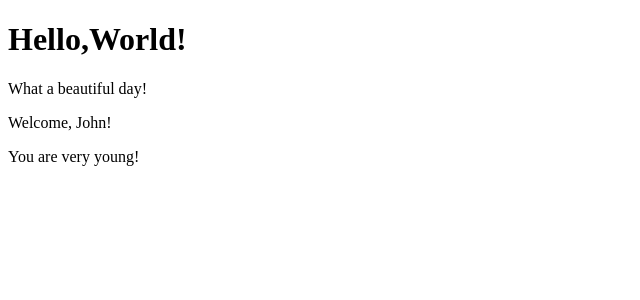
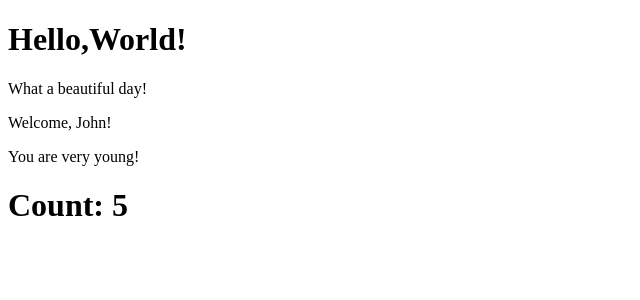
Before and after one commit to CeciliaFabiole/REACT, a React (Create React App) app in the folder react-complete-exercises/: page / in a window 1280 px wide. Shown: the top 300 px of the page, without its empty margins (0-640 px from the left). Built offline with nearby package versions, Linux system fonts and the light colour scheme.

Commit message:
feat:add state-01

```diff
--- a/react-complete-exercises/src/App.js
+++ b/react-complete-exercises/src/App.js
@@ -1,6 +1,7 @@
 import React from "react";
 import {Hello} from './Hello'
 import { Welcome } from "./Welcome";
+import { Counter } from "./Counter";
 
 //CLASS COMPONENT
 // export class App extends React.Component {
@@ -12,12 +13,14 @@ import { Welcome } from "./Welcome";
 //         )
 //     }
 // }
+
 //FUNCTION COMPONENT
 export function App(){
     return(
         <div>
             <Hello/>
             <Welcome name={'John'} age={18}/>
+            <Counter/>
         </div>
     )
 }
--- /dev/null
+++ b/react-complete-exercises/src/Counter.js
@@ -0,0 +1,34 @@
+import React from "react";
+import { useState } from "react";
+
+//CLASS COMPONENT
+// export class Counter extends React.Component {
+//     state = {
+//         count : 0,
+//     }
+
+//     constructor(props) {
+//         super (props)
+//         setInterval(() => {this.setState((state) => {
+//             return {count: state.count + 1}
+//         })
+//         }, 1000)
+//     }
+
+//     render() {
+//         return <h1>Count: {this.state.count}</h1>
+//     }
+// }
+
+//ESERCIZIO state-02
+//Should be an object, state is an object which can be filled with any kind of data, I can also insert a function
+//and I have access to it by the class instance itself
+
+//FUNCTION COMPONENT
+export function Counter(){
+    const [count, setCount] = useState(0)
+
+    setInterval(()=> setCount(count + 1),1000)
+
+    return <h1>Count: {count}</h1>
+}
```
Also changed, not shown: 1 other file (tests, documents, lock files or other folders).
